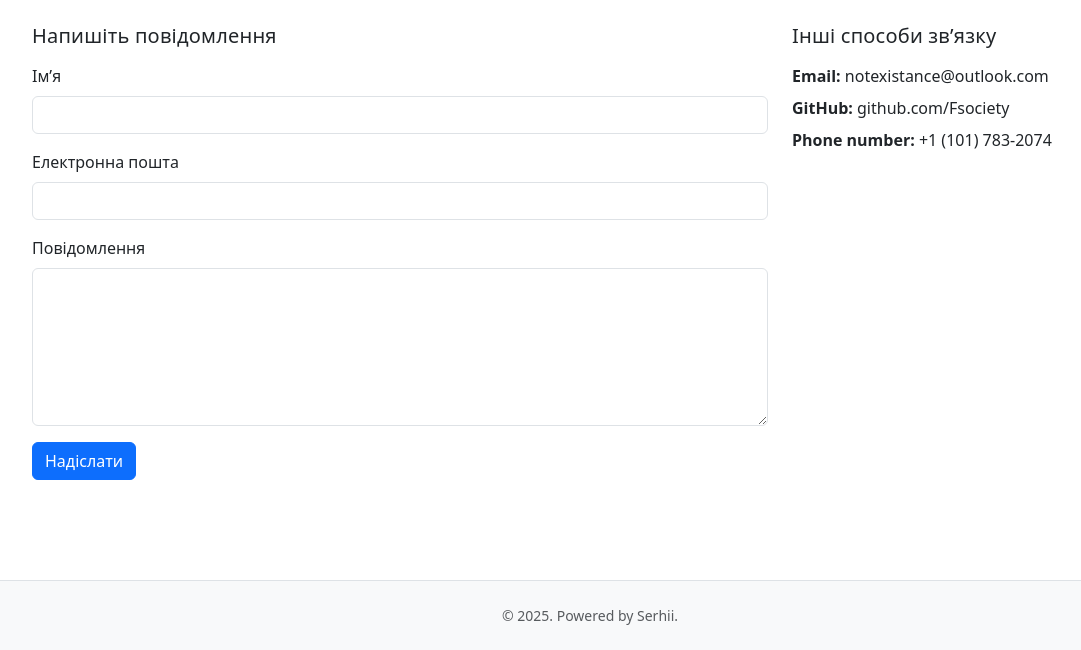
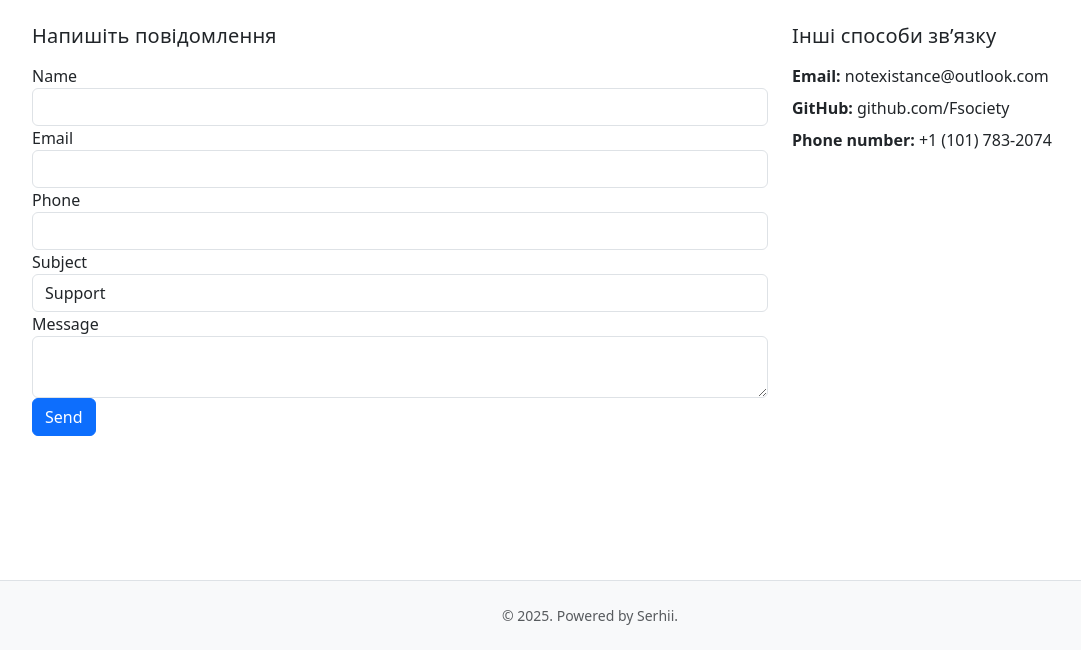
Before and after one commit to Serhii773/flask-app-lab, a Flask app: page /contacts in a window 1280 px wide. Shown: the part 150-800 px from the top of the page, without its empty margins (50-1131 px from the left). Run offline with Flask 3, Linux system fonts and the light colour scheme; some libraries are stand-ins or nearby versions.

Commit message:
Lab5Task1AndTask2Completed

```diff
--- a/app/__init__.py
+++ b/app/__init__.py
@@ -1,8 +1,11 @@
 from flask import Flask
+from flask_wtf import CSRFProtect
 from config import Config
 
 app = Flask(__name__)
 app.config.from_object(Config)
+
+csrf = CSRFProtect(app)
 
 from app import views
 
--- /dev/null
+++ b/app/forms.py
@@ -0,0 +1,79 @@
+from flask_wtf import FlaskForm
+from wtforms import StringField, PasswordField, BooleanField, SubmitField, TextAreaField, SelectField
+from wtforms.validators import DataRequired, Email, Length, Regexp
+
+
+class ContactForm(FlaskForm):
+    name = StringField(
+        "Name",
+        validators=[
+            DataRequired(message="Ім'я є обов'язковим."),
+            Length(min=4, max=10, message="Довжина імені має бути від 4 до 10 символів."),
+        ],
+    )
+
+    email = StringField(
+        "Email",
+        validators=[
+            DataRequired(message="Email є обов'язковим."),
+            Email(message="Введіть коректну адресу email."),
+        ],
+    )
+
+    phone = StringField(
+        "Phone",
+        validators=[
+            DataRequired(message="Телефон є обов'язковим."),
+            Regexp(
+                r"^\+380\d{9}$",
+                message="Телефон повинен бути у форматі +380XXXXXXXXX.",
+            ),
+        ],
+    )
+
+    subject = SelectField(
+        "Subject",
+        choices=[
+            ("support", "Support"),
+            ("bug", "Bug report"),
+            ("offer", "Cooperation offer"),
+            ("other", "Other"),
+        ],
+        validators=[DataRequired(message="Оберіть тему повідомлення.")],
+    )
+
+    message = TextAreaField(
+        "Message",
+        validators=[
+            DataRequired(message="Повідомлення є обов'язковим."),
+            Length(
+                max=500,
+                message="Довжина повідомлення не повинна перевищувати 500 символів.",
+            ),
+        ],
+    )
+
+    submit = SubmitField("Send")
+
+
+class LoginForm(FlaskForm):
+    username = StringField(
+        "Username / Email",
+        validators=[DataRequired(message="Ім'я користувача або email є обов'язковим.")],
+    )
+
+    password = PasswordField(
+        "Password",
+        validators=[
+            DataRequired(message="Пароль є обов'язковим."),
+            Length(
+                min=4,
+                max=10,
+                message="Пароль має бути довжиною від 4 до 10 символів.",
+            ),
+        ],
+    )
+
+    remember = BooleanField("Remember me")
+
+    submit = SubmitField("Sign In")
--- /dev/null
+++ b/app/templates/_render_field.html
@@ -0,0 +1,13 @@
+{% macro render_field(field) %}
+  <div class="form-group">
+      {{ field.label }}
+      {{ field(class="form-control") }}
+      {% if field.errors %}
+          <ul class="field-errors">
+          {% for error in field.errors %}
+              <li>{{ error }}</li>
+          {% endfor %}
+          </ul>
+      {% endif %}
+  </div>
+{% endmacro %}
--- a/app/templates/contacts.html
+++ b/app/templates/contacts.html
@@ -1,4 +1,7 @@
+{# templates/contacts.html #}
 {% extends "base.html" %}
+{% from "_render_field.html" import render_field %}
+
 {% block content %}
 
 <header class="mb-4">
@@ -10,23 +13,23 @@
   <div class="col-12 col-lg-8">
     <section class="mb-4">
       <h2 class="h5 mb-3">Напишіть повідомлення</h2>
-      <form method="post" novalidate class="needs-validation">
-        <div class="mb-3">
-          <label for="name" class="form-label">Ім’я</label>
-          <input type="text" class="form-control" id="name" name="name" required>
-          <div class="invalid-feedback">Вкажіть ім’я.</div>
-        </div>
-        <div class="mb-3">
-          <label for="email" class="form-label">Електронна пошта</label>
-          <input type="email" class="form-control" id="email" name="email" required>
-          <div class="invalid-feedback">Укажіть коректний email.</div>
-        </div>
-        <div class="mb-3">
-          <label for="message" class="form-label">Повідомлення</label>
-          <textarea class="form-control" id="message" name="message" rows="6" required></textarea>
-          <div class="invalid-feedback">Введіть текст повідомлення.</div>
-        </div>
-        <button type="submit" class="btn btn-primary">Надіслати</button>
+
+      <form method="post"
+            action="{{ url_for('contacts') }}"
+            novalidate
+            class="needs-validation">
+
+        {{ form.hidden_tag() }}
+
+        {{ render_field(form.name) }}
+        {{ render_field(form.email) }}
+        {{ render_field(form.phone) }}
+        {{ render_field(form.subject) }}
+        {{ render_field(form.message) }}
+
+        <button type="submit" class="btn btn-primary">
+          {{ form.submit.label.text }}
+        </button>
       </form>
     </section>
   </div>
--- a/app/views.py
+++ b/app/views.py
@@ -1,9 +1,26 @@
+# app/views.py
+import logging
+
 from app import app
-from flask import render_template, url_for, request, flash, redirect
+from flask import render_template, url_for, request, flash, redirect, current_app
+
+from app.forms import ContactForm
+
+contact_logger = logging.getLogger("contact_form")
+
+if not contact_logger.handlers:
+    file_handler = logging.FileHandler("contact.log", encoding="utf-8")
+    formatter = logging.Formatter(
+        "%(asctime)s - %(levelname)s - %(message)s"
+    )
+    file_handler.setFormatter(formatter)
+    contact_logger.addHandler(file_handler)
+    contact_logger.setLevel(logging.INFO)
 
 @app.route("/")
 def home():
     return redirect(url_for("resume"))
+
 
 @app.route("/resume")
 def resume():
@@ -14,7 +31,11 @@ def resume():
         "в рамках хакатонів InnovateX Labs (США). "
     )
     education = [
-        {"school": "Stanford University", "program": "Software Engineering", "period": "2021 — 2023"}
+        {
+            "school": "Stanford University",
+            "program": "Software Engineering",
+            "period": "2021 — 2023",
+        }
     ]
     skills = [
         "Python (Flask, REST API, Jinja2)",
@@ -22,7 +43,7 @@ def resume():
         "Frontend: Angular, TypeScript, HTML5, CSS3, Bootstrap 5, Tailwind",
         "Databases: SQL (Oracle, PostgreSQL, MySQL)",
         "Algorithms & Data Structures",
-        "Docker (Basics), Linux (CLI)"
+        "Docker (Basics), Linux (CLI)",
     ]
     technologies = ["Flask", "Python", "Angular", "GitHub", "PostgreSQL"]
     experience = [
@@ -30,31 +51,63 @@ def resume():
             "role": "Student Developer",
             "company": "Google / U.S. Tech Collaboration",
             "period": "2023 — 2024",
-            "desc": ["Розробка web-, database- та IoT-проєктів у співпраці з Google."]
+            "desc": [
+                "Розробка web-, database- та IoT-проєктів у співпраці з Google."
+            ],
         },
         {
             "role": "Full-Stack Developer (Hackathon Projects)",
             "company": "InnovateX Labs (California, USA)",
             "period": "2024 — now",
-            "desc": ["Розробка full-stack прототипів у рамках хакатонів InnovateX Labs."]
-        }
+            "desc": [
+                "Розробка full-stack прототипів у рамках хакатонів InnovateX Labs."
+            ],
+        },
     ]
     return render_template(
         "resume.html",
-        title=title, about=about, education=education,
-        skills=skills, technologies=technologies, experience=experience
+        title=title,
+        about=about,
+        education=education,
+        skills=skills,
+        technologies=technologies,
+        experience=experience,
     )
 
 @app.route("/contacts", methods=["GET", "POST"])
 def contacts():
     title = "Контакти"
-    if request.method == "POST":
-        name = request.form.get("name", "").strip()
-        email = request.form.get("email", "").strip()
-        message = request.form.get("message", "").strip()
-        if not name or not email or not message:
-            flash("Будь ласка, заповніть усі поля форми.", "danger")
-        else:
-            flash("Дякуємо! Повідомлення прийнято.", "success")
-            return redirect(url_for("contacts"))
-    return render_template("contacts.html", title=title)
+    form = ContactForm()
+
+    if form.validate_on_submit():
+        name = form.name.data
+        email = form.email.data
+        phone = form.phone.data
+        subject = form.subject.data
+        message = form.message.data
+
+        try:
+            contact_logger.info(
+                "Contact form submitted: name=%s, email=%s, phone=%s, subject=%s, message=%s",
+                name,
+                email,
+                phone,
+                subject,
+                message,
+            )
+
+            flash(
+                f"Дякуємо, {name}! Повідомлення успішно відправлено. "
+                f"Ми зв'яжемося з вами на {email}.",
+                "success",
+            )
+        except Exception as exc:
+            current_app.logger.exception("Помилка при записі у contact.log: %s", exc)
+            flash(
+                "Сталася помилка при відправці форми. Спробуйте, будь ласка, пізніше.",
+                "danger",
+            )
+
+        return redirect(url_for("contacts"))
+
+    return render_template("contacts.html", title=title, form=form)
--- a/config.py
+++ b/config.py
@@ -6,3 +6,4 @@ class Config:
     DEBUG = True
     SECRET_KEY = 'super_secret_key_123'
     TEMPLATES_AUTO_RELOAD = True
+    WTF_CSRF_ENABLED = True
```
Also changed, not shown: app/users/templates/users/login.html (+16 -22 lines), app/users/templates/users/profile.html (+4 -7 lines), app/users/views.py (+27 -47 lines), 1 other file.
